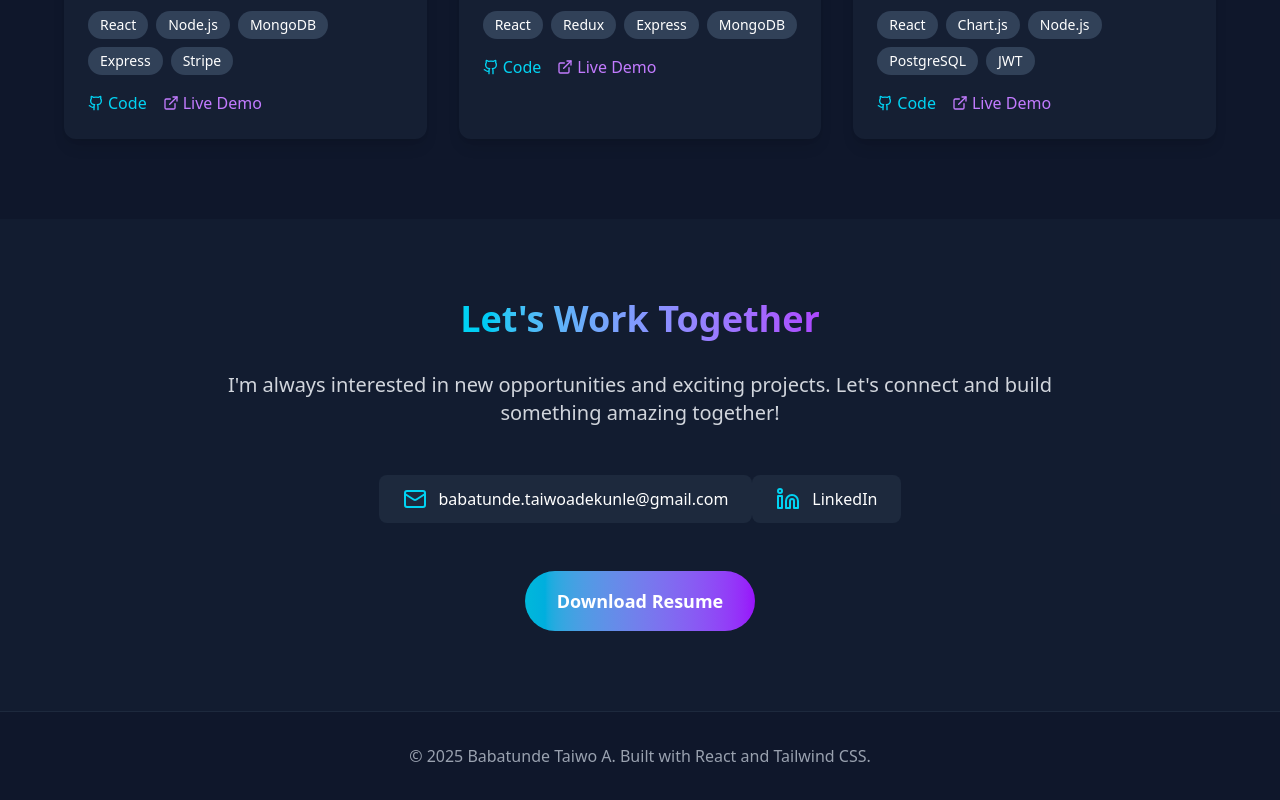
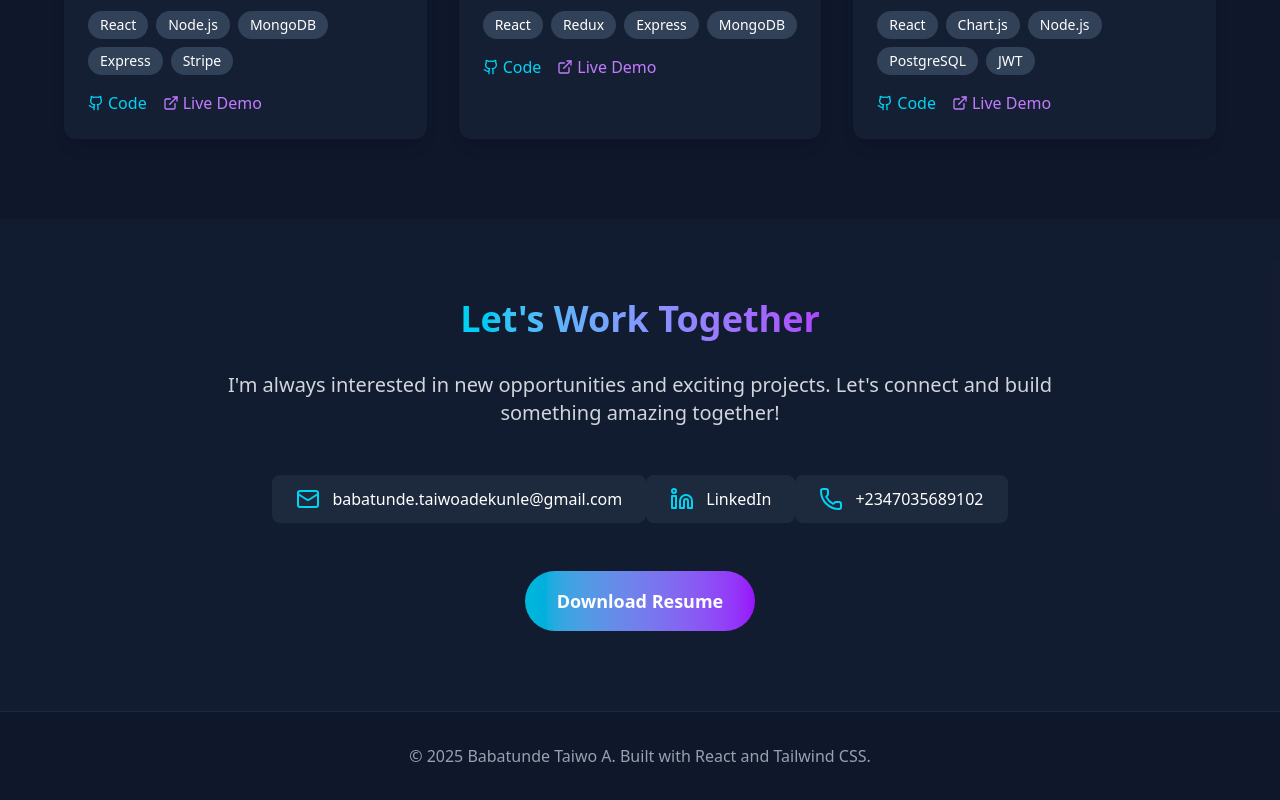
Before and after one commit to tbabson/my-portfolio, a React (Vite) app: page / in a window 1280 px wide. Shown: the part 2535-3335 px from the top of the page. Built offline with nearby package versions, Linux system fonts and the light colour scheme.

Commit message:
contact section corrected.

```diff
--- a/src/App.jsx
+++ b/src/App.jsx
@@ -11,6 +11,7 @@ import {
   ChevronDown,
   Menu,
   X,
+  Phone,
 } from "lucide-react";
 
 const App = () => {
@@ -411,7 +412,7 @@ const App = () => {
             Let's connect and build something amazing together!
           </p>
 
-          <div className="flex flex-col sm:flex-row justify-center space-y-4 sm:space-y-0 sm:space-x-8 mb-12">
+          <div className="flex flex-col sm:flex-row justify-center space-y-4 sm:space-y-0 sm:space-x-8 mb-12 ">
             <a
               href="mailto:babatunde.taiwoadekunle@gmail.com"
               className="flex items-center space-x-3 bg-slate-800 px-4 sm:px-6 py-3 rounded-lg hover:bg-slate-700 transition-all hover:scale-105 mx-4 sm:mx-0"
@@ -427,6 +428,13 @@ const App = () => {
             >
               <Linkedin className="text-cyan-400 flex-shrink-0" />
               <span className="text-sm sm:text-base">LinkedIn</span>
+            </a>
+            <a
+              href="tel:+2347035689102"
+              className="flex items-center space-x-3 bg-slate-800 px-4 sm:px-6 py-3 rounded-lg hover:bg-slate-700 transition-all hover:scale-105 mx-4 sm:mx-0"
+            >
+              <Phone className="text-cyan-400 flex-shrink-0" />
+              <span className="text-sm sm:text-base">+2347035689102</span>
             </a>
           </div>
 
```
